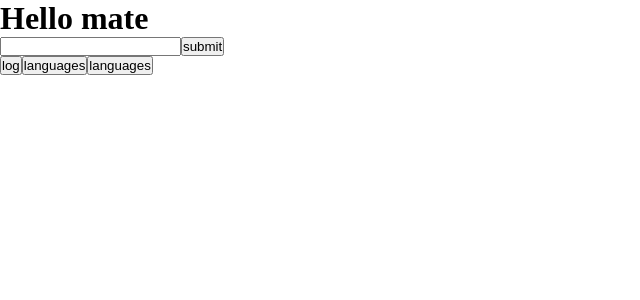
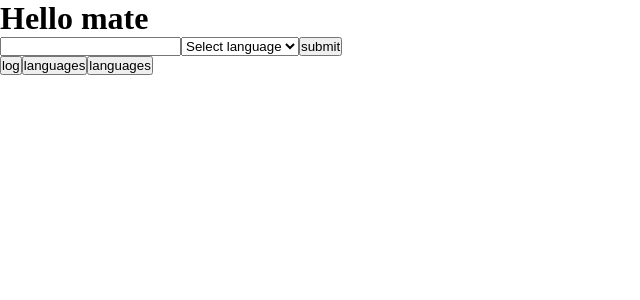
Before and after one commit to cmtran09/project-z-text-translate, a React app in the folder frontend/: page / in a window 1280 px wide. Shown: the top 300 px of the page, without its empty margins (0-640 px from the left). Built offline with nearby package versions, Linux system fonts and the light colour scheme.

Commit message:
translating from langague list

```diff
--- a/frontend/src/App.js
+++ b/frontend/src/App.js
@@ -10,16 +10,17 @@ const App = () => {
 
   const [data, setData] = useState({
     message: "",
+    language: "",
     test: "beans"
   })
   const [languages, setLanguages] = useState([])
   const [error, setError] = useState()
 
-  useEffect(()=>{
+  useEffect(() => {
     const key = 'trnsl.1.1.20191202T095947Z.54175132da211fc1.7560318e65d14be6fcc297876ea8f7cb07e89154'
     axios.get(`https://translate.yandex.net/api/v1.5/tr.json/getLangs?key=${key}`)
       .then(resp => setLanguages(resp.data.dirs))
-  },[])
+  }, [])
 
   function handleChange(e) {
     setData({ ...data, [e.target.name]: e.target.value })
@@ -40,7 +41,17 @@ const App = () => {
     <div className="">
       <h1>Hello mate</h1>
       <form onSubmit={e => handleSubmit(e)}>
-        <input name="message" onChange={handleChange} type="text" />
+        <input name="message" onChange={e=> handleChange(e)} type="text" />
+        <select name='language' onChange={e => handleChange(e)}>
+          <option>Select language</option>
+          {languagesList.map((elem, id) => {
+            return (
+              <option key={id} value={elem.slice(-2)} >
+                {elem.slice(-2)}
+              </option>
+            )
+          })}
+        </select>
         <button>submit</button>
       </form>
       <button onClick={e => console.log(data)}>log</button>
```
Also changed, not shown: 1 other file (tests, documents, lock files or other folders).
